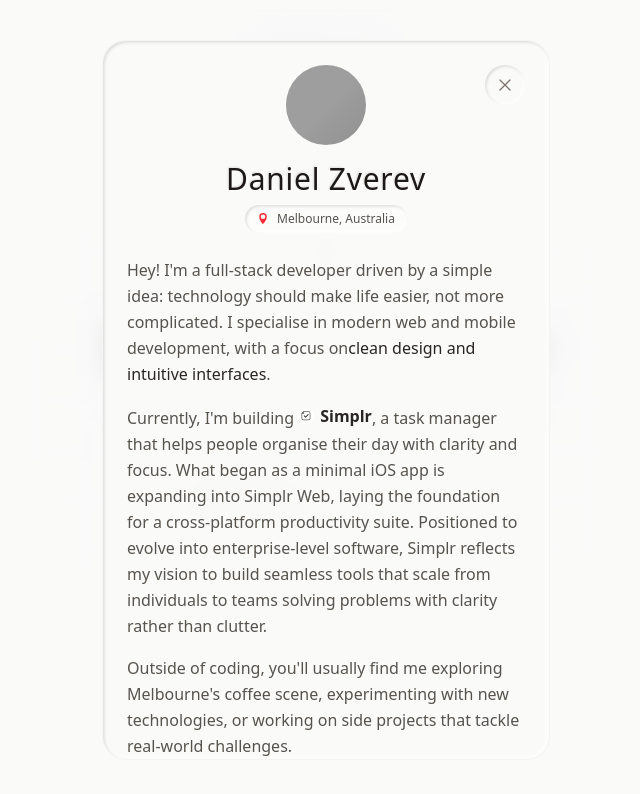
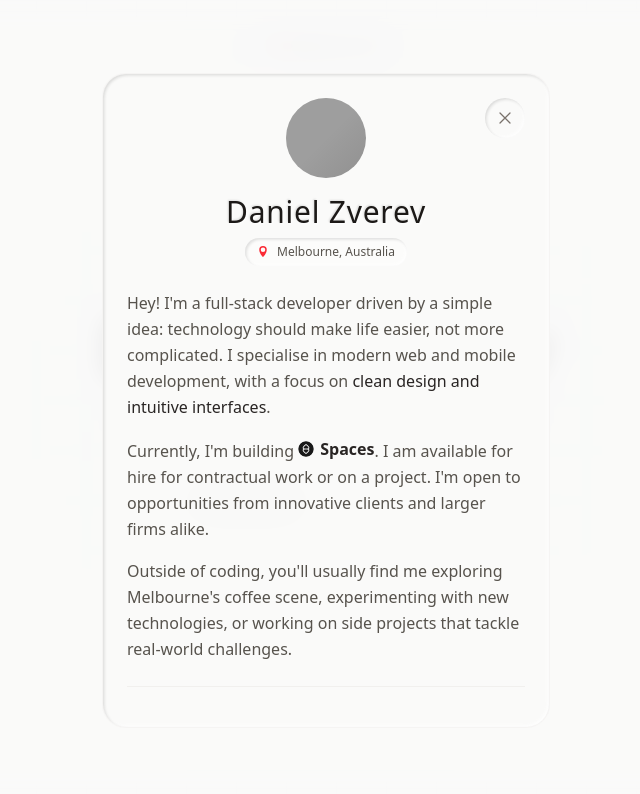
Before and after one commit to wote-dev/danielzverev, a React (Vite) app: page / in a window 1280 px wide. Both pictures are taken after a click on the button 639 px from the left and 250 px from the top of the page. Shown: the top 794 px of the page, without its empty margins (314-954 px from the left). Built offline with nearby package versions, Linux system fonts and the light colour scheme; grey boxes are pictures that could not be loaded.

Commit message:
Update bio-modal.tsx

```diff
--- a/src/components/ui/bio-modal.tsx
+++ b/src/components/ui/bio-modal.tsx
@@ -174,7 +174,7 @@ export const BioModal: React.FC<BioModalProps> = ({ isOpen, onClose }) => {
                 Hey! I'm a full-stack developer driven by a simple idea: technology should make life easier, not more complicated. I specialise in modern web and mobile development, with a focus on
                 <span className={`font-medium ${
                   theme === 'dark' ? 'text-stone-200' : 'text-stone-800'
-                }`}>clean design and intuitive interfaces</span>.
+                }`}> clean design and intuitive interfaces</span>.
               </p>
 
               <p className="mb-4">
@@ -182,10 +182,9 @@ export const BioModal: React.FC<BioModalProps> = ({ isOpen, onClose }) => {
                 <span className={`inline-flex items-center gap-1.5 font-semibold ${
                   theme === 'dark' ? 'text-stone-200' : 'text-stone-800'
                 }`}>
-                  <img src="/simplr.png" alt="Simplr" className="w-4 h-4 rounded" />
-                  Simplr
-                </span>,
-                a task manager that helps people organise their day with clarity and focus. What began as a minimal iOS app is expanding into Simplr Web, laying the foundation for a cross-platform productivity suite. Positioned to evolve into enterprise-level software, Simplr reflects my vision to build seamless tools that scale from individuals to teams solving problems with clarity rather than clutter.
+                  <img src="/favicon-spaces.png" alt="Spaces" className="w-4 h-4 rounded" />
+                  Spaces
+                </span>. I am available for hire for contractual work or on a project. I'm open to opportunities from innovative clients and larger firms alike.
               </p>
 
               <p>
@@ -202,24 +201,6 @@ export const BioModal: React.FC<BioModalProps> = ({ isOpen, onClose }) => {
               ? 'border-stone-700/50'
               : 'border-stone-200/50'
           }`}>
-            <div className="flex items-center justify-center gap-4">
-              <a
-                href="https://apps.apple.com/us/app/simplr-minimal-to-do-app/id6748098464"
-                target="_blank"
-                rel="noopener noreferrer"
-                className={`inline-flex items-center gap-2 px-4 py-2.5 rounded-full text-sm font-medium transition-all duration-300 hover:scale-105 focus:scale-105 ${
-                  theme === 'dark'
-                    ? 'text-stone-300 hover:text-stone-100 embossed-subtle-dark hover:bg-stone-800/40'
-                    : 'text-stone-600 hover:text-stone-800 embossed-subtle-light hover:bg-white/60'
-                }`}
-              >
-                <img src="/simplr.png" alt="Simplr" className="w-4 h-4 rounded" />
-                <span>View Simplr</span>
-                <svg className="w-3 h-3" fill="none" stroke="currentColor" viewBox="0 0 24 24">
-                  <path strokeLinecap="round" strokeLinejoin="round" strokeWidth={2} d="M10 6H6a2 2 0 00-2 2v10a2 2 0 002 2h10a2 2 0 002-2v-4M14 4h6m0 0v6m0-6L10 14" />
-                </svg>
-              </a>
-            </div>
           </div>
         </div>
       </div>
```
